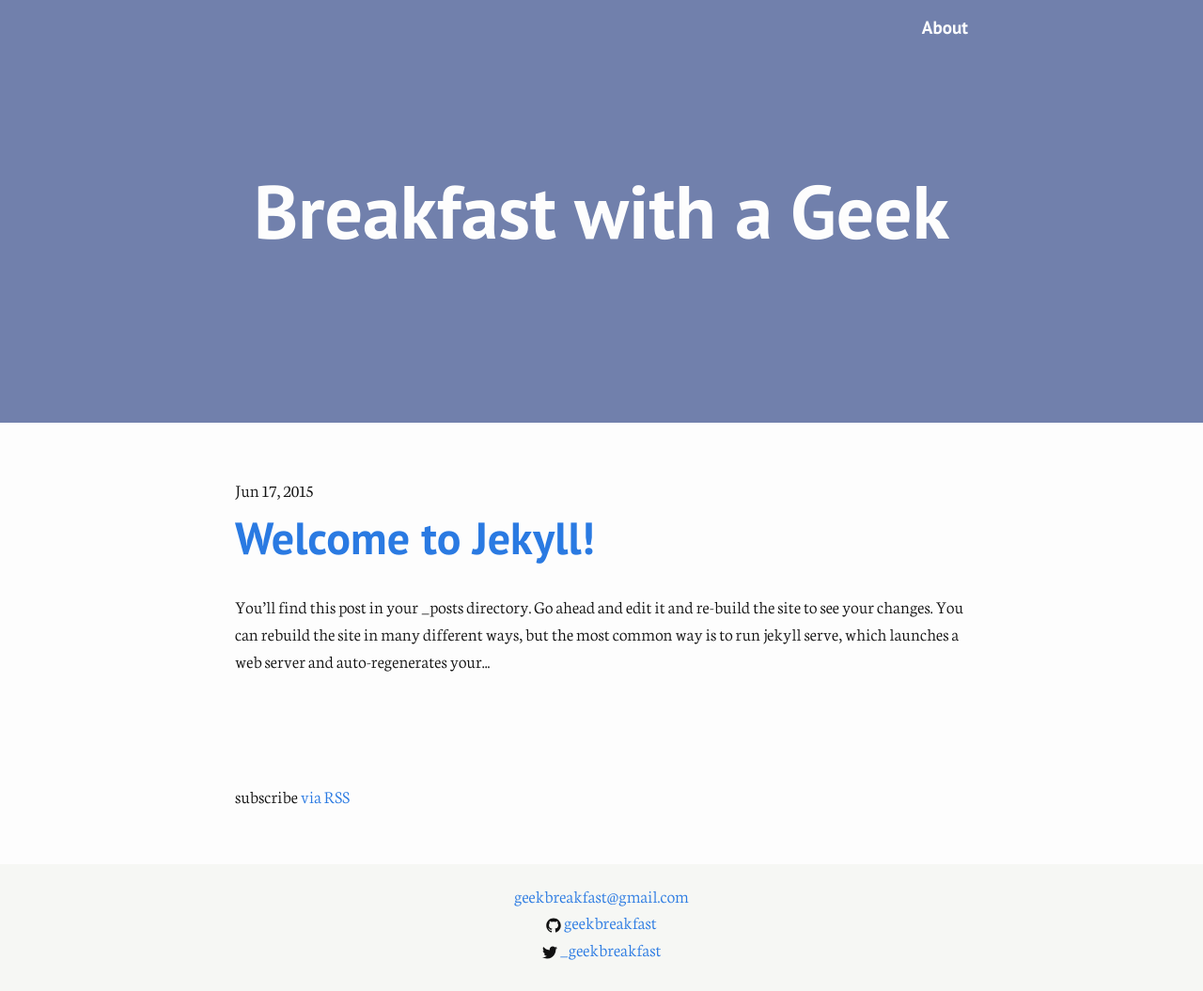
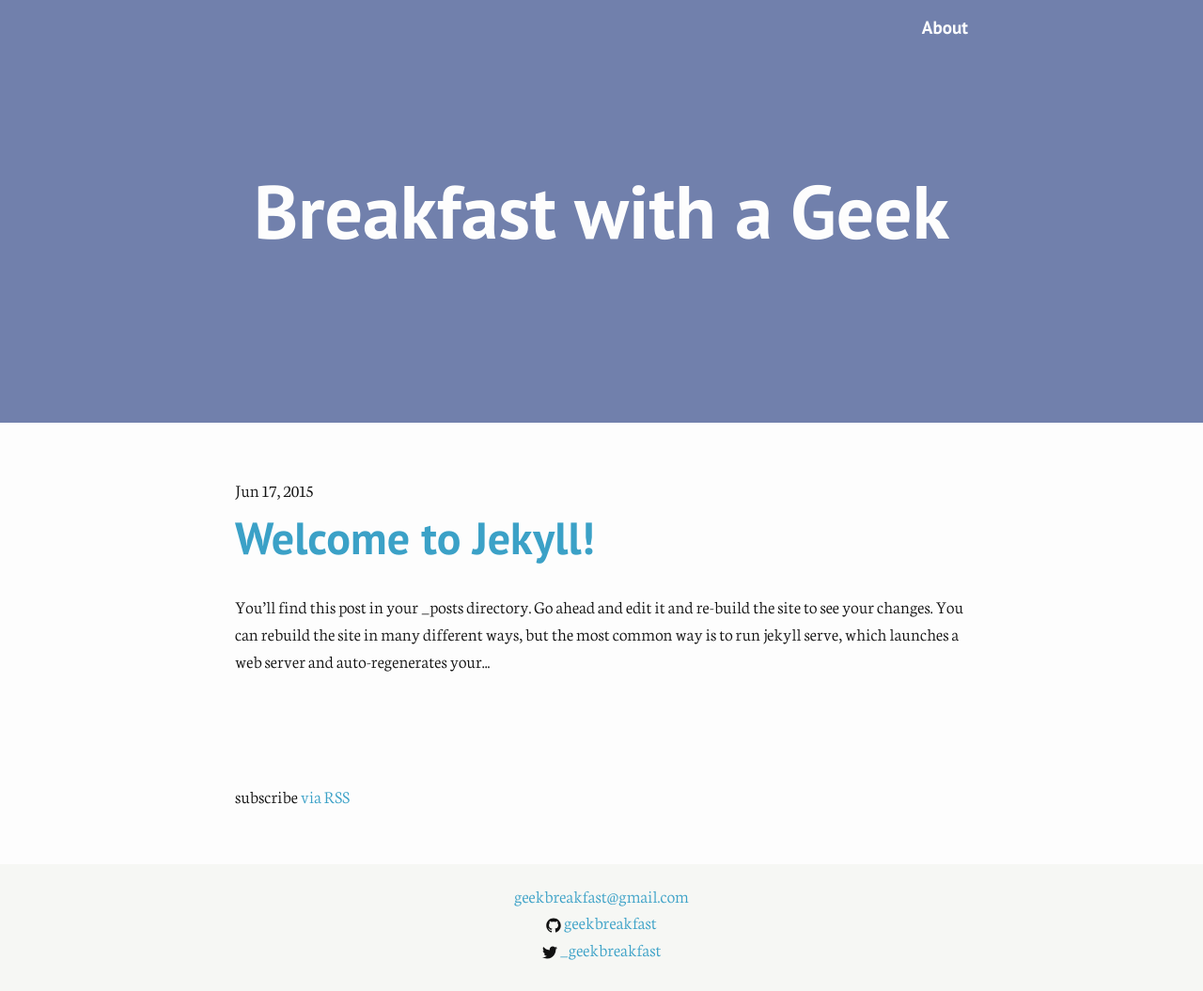
Before and after one commit to geekbreakfast/geekbreakfast, a Jekyll site: the page built from index.html, in a window 1280 px wide. Shown: the whole page at 94% size. Built offline with Jekyll 4.4.1, drawn with Linux system fonts in a browser that asks for light colours.

Commit message:
changed brand color
Signed-off-by: Joern Bargmann <joernba@gmail.com>

```diff
--- a/css/main.scss
+++ b/css/main.scss
@@ -21,7 +21,7 @@ $text-color:       #111;
 $background-color: #fdfdfd;
 $alt-background-color: #7180ac;
 $light-background-color: #C7CCB9;
-$brand-color:      #2a7ae2;
+$brand-color:      #3ba1c7;
 
 // Width of the content area
 $content-width:    780px;
```
